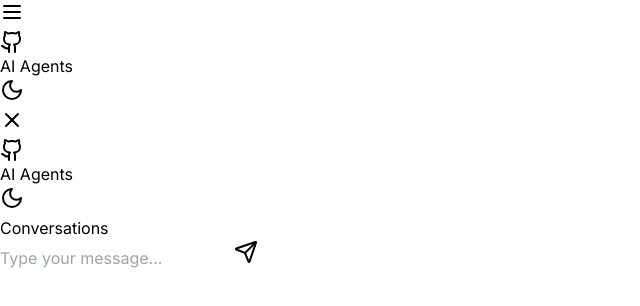
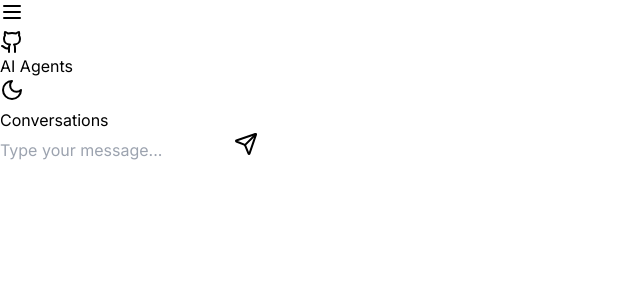
Before and after one commit to heresandyboy/ai-agents, a Next.js app in the folder src/ui/: page / in a window 1280 px wide. Shown: the top 306 px of the page, without its empty margins (0-640 px from the left). Built offline with nearby package versions, Linux system fonts and the light colour scheme.

Commit message:
fix NavBar

```diff
--- a/src/ui/app/layout.tsx
+++ b/src/ui/app/layout.tsx
@@ -44,7 +44,6 @@ export default function RootLayout({ children }: { children: React.ReactNode })
       </head>
       <body className={`${inter.className} h-screen antialiased`}>
         <CustomThemeProvider>
-          <NavBar />
           {children}
         </CustomThemeProvider>
       </body>
--- a/src/ui/app/page.tsx
+++ b/src/ui/app/page.tsx
@@ -6,7 +6,7 @@ import Sidebar from '@/components/Sidebar';
 import NavBar from '@/components/NavBar';
 
 export default function Home() {
-  const [isSidebarOpen, setIsSidebarOpen] = useState(true);
+  const [isSidebarOpen, setIsSidebarOpen] = useState(false);
 
   const toggleSidebar = () => {
     setIsSidebarOpen(!isSidebarOpen);
```
